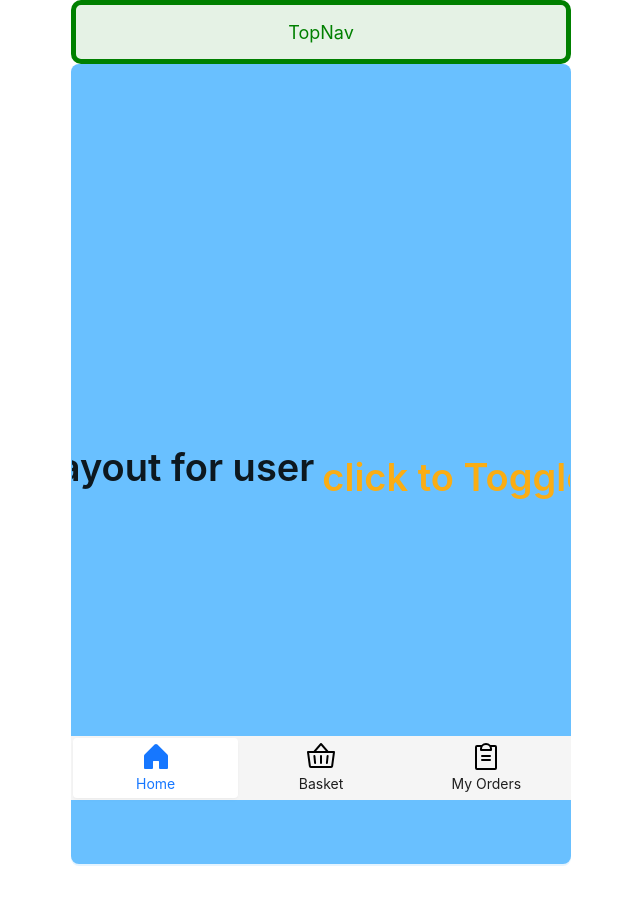
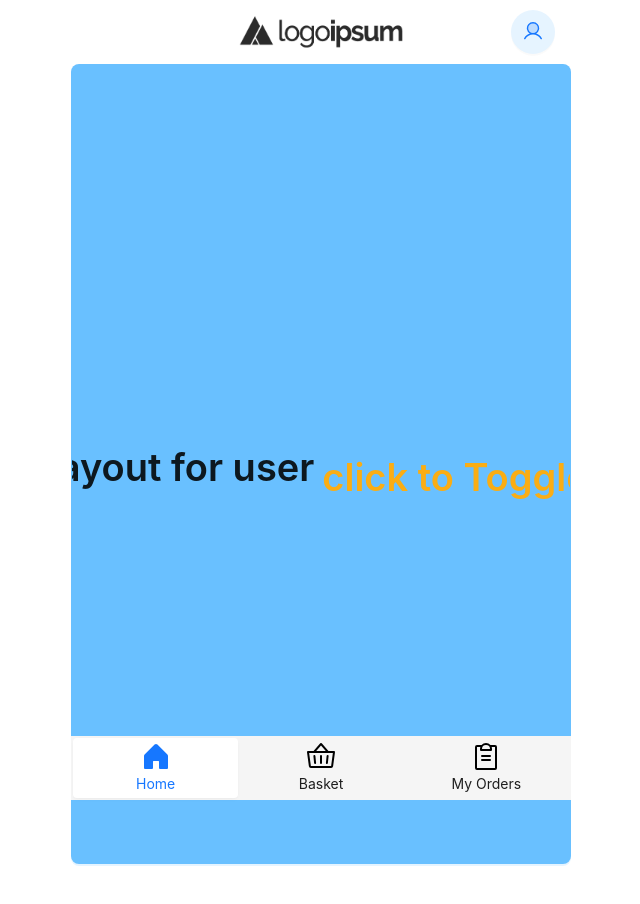
Before and after one commit to meeorder/meeorder-frontend, a Next.js app: page / in a window 1280 px wide. Shown: the top 904 px of the page, without its empty margins (319-959 px from the left). Built offline with nearby package versions, Linux system fonts and the light colour scheme.

Commit message:
Add UserTopNav component

```diff
--- a/src/modules/layout/UserLayout.tsx
+++ b/src/modules/layout/UserLayout.tsx
@@ -1,4 +1,5 @@
 import UserBottomNav from "@/modules/layout/components/UserBottomNav";
+import UserTopNav from "@/modules/layout/components/UserTopNav";
 import WireFrame from "@/modules/mock/components/WireFrame";
 import styled from "@emotion/styled";
 
@@ -12,7 +13,7 @@ const UserLayout: React.FC<UserLayoutProps> = ({
   return (
     <UserLayoutContainer>
       <UserTopNavContainer>
-        <WireFrame contentNode="TopNav" cardColor="green" height={"64px"} />
+        <UserTopNav />
       </UserTopNavContainer>
       <UserMain>{mainNode}</UserMain>
       <UserBottomNavContainer>
@@ -35,8 +36,12 @@ const UserTopNavContainer = styled.nav`
   top: 0;
   z-index: 1;
   width: 100%;
-  background: inherit;
   height: 64px;
+  background-color: white;
+  display: flex;
+  justify-content: center;
+  align-items: center;
+  overflow: hidden;
 `;
 
 const UserMain = styled.main``;
--- /dev/null
+++ b/src/modules/layout/components/UserTopNav.tsx
@@ -0,0 +1,50 @@
+import styled from "@emotion/styled";
+import { User } from "@phosphor-icons/react";
+import { Button, theme } from "antd";
+import Image from "next/image";
+
+const UserTopNav = () => {
+  const {
+    token: { colorPrimary, colorPrimaryBg },
+  } = theme.useToken();
+
+  return (
+    <>
+      <Image
+        style={{
+          width: "200px",
+          height: "100px",
+        }}
+        src="/image/logo.png"
+        width={200}
+        height={100}
+        alt="logo"
+      />
+      <StyledButton
+        colorPrimaryBg={colorPrimaryBg}
+        type="default"
+        shape="circle"
+        icon={<User size={22} color={colorPrimary} weight="duotone" />}
+      />
+    </>
+  );
+};
+
+export default UserTopNav;
+
+type StyledButtonProps = {
+  colorPrimaryBg: string;
+};
+
+const StyledButton = styled(Button)<StyledButtonProps>`
+  display: flex;
+  justify-content: center;
+  align-items: center;
+  position: absolute;
+  top: 10px;
+  right: 16px;
+  width: 44px !important;
+  height: 44px;
+  border: none;
+  background-color: ${(props) => props.colorPrimaryBg};
+`;
```
